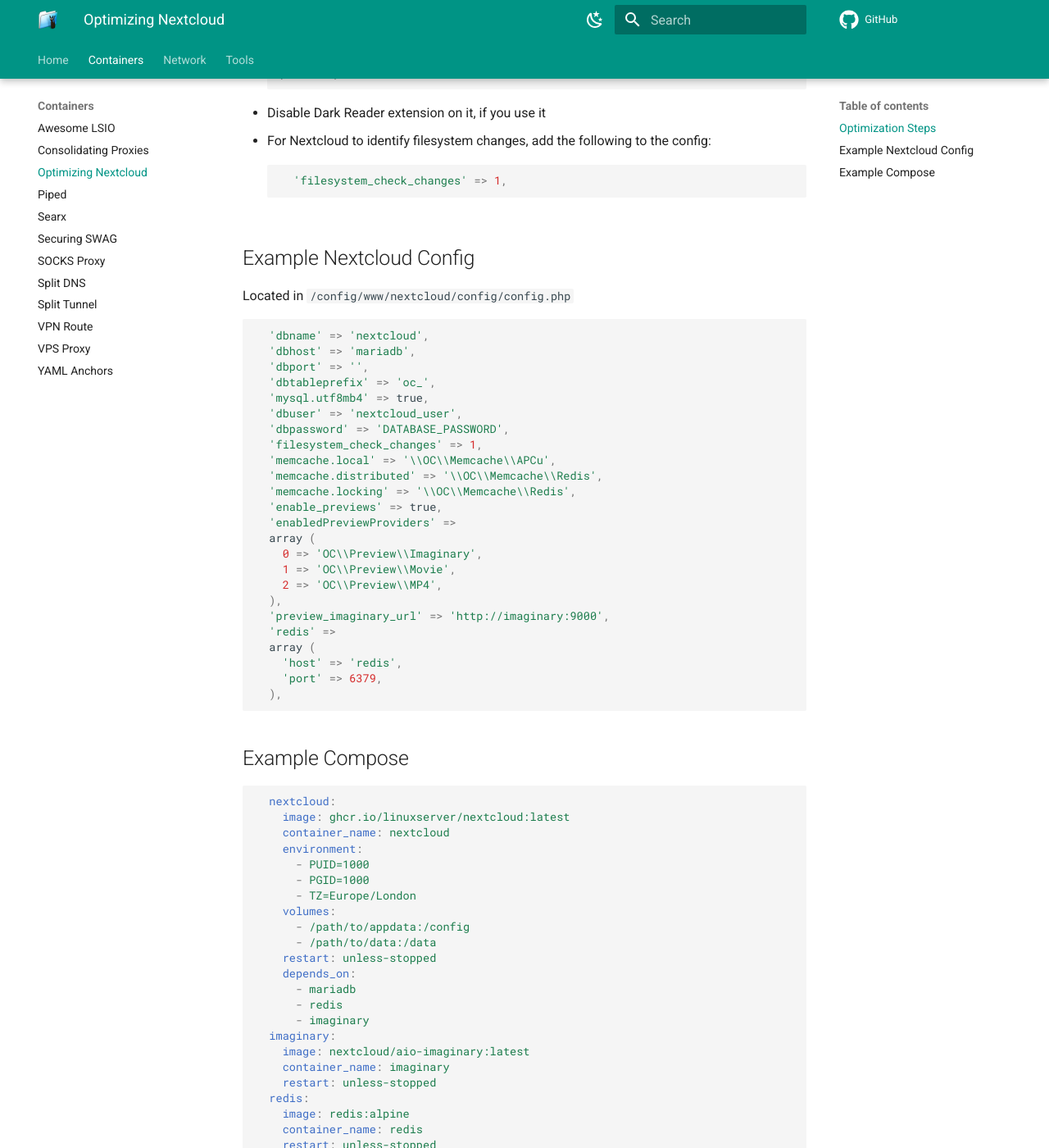
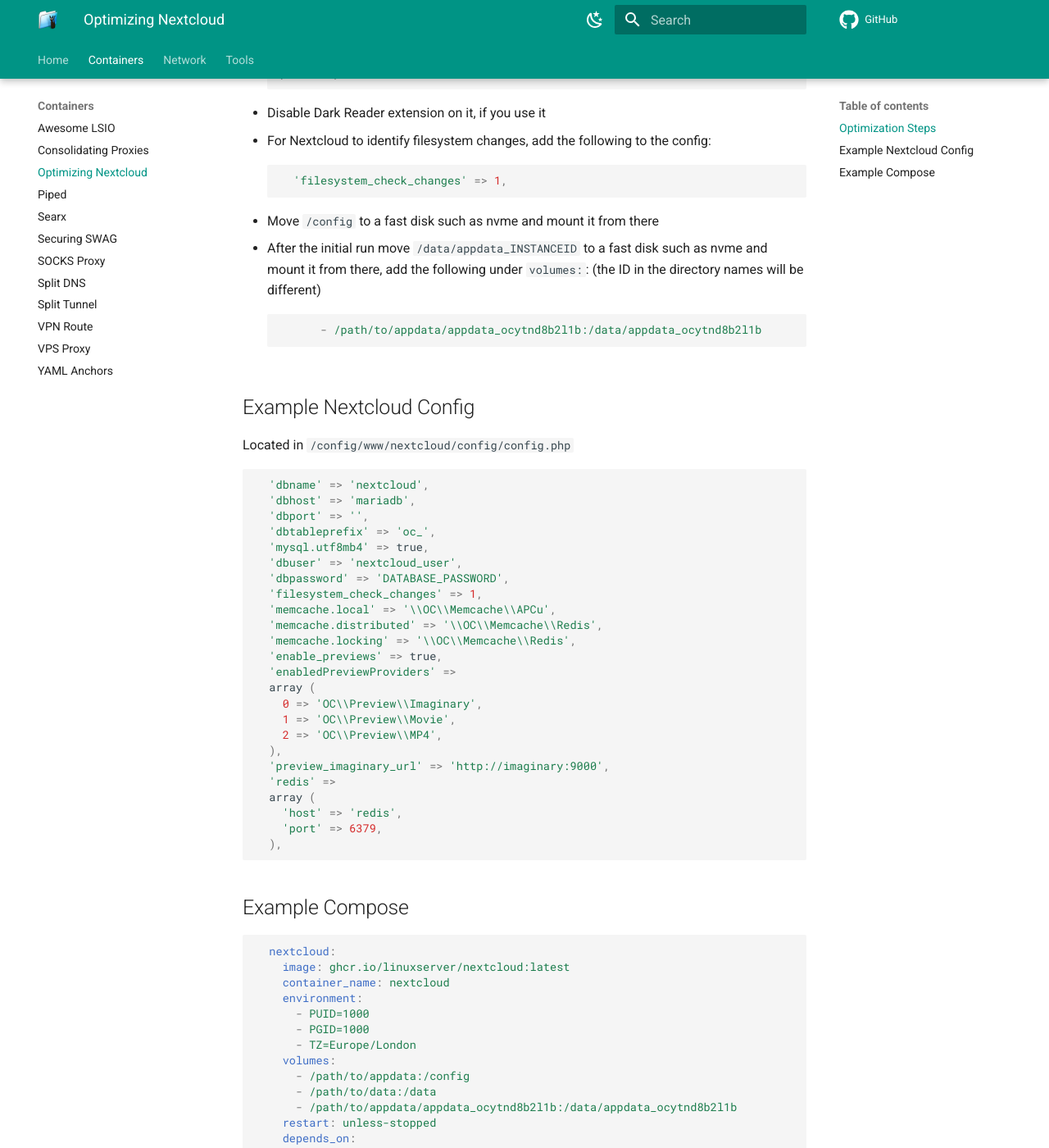
Before and after one commit to quietsy/advanced-configurations, an MkDocs documentation site: the page built from docs/nextcloud.md, in a window 1280 px wide and 1400 px high, scrolled down 825 px. Shown: the whole window at 82% size. Built offline with MkDocs 1.6.1 and Material for MkDocs 9.7.7, drawn with Linux system fonts in a browser that asks for light colours; comment, search, counter and statistics services are not loaded.

Commit message:
Added appdata optimization

````diff
--- a/docs/nextcloud.md
+++ b/docs/nextcloud.md
@@ -35,6 +35,11 @@
 - For Nextcloud to identify filesystem changes, add the following to the config:
 ```js
   'filesystem_check_changes' => 1,
+```
+- Move `/config` to a fast disk such as nvme and mount it from there
+- After the initial run move `/data/appdata_INSTANCEID` to a fast disk such as nvme and mount it from there, add the following under `volumes:`: (the ID in the directory names will be different)
+```Yaml
+      - /path/to/appdata/appdata_ocytnd8b2l1b:/data/appdata_ocytnd8b2l1b
 ```
 
 
@@ -79,6 +84,7 @@
     volumes:
       - /path/to/appdata:/config
       - /path/to/data:/data
+      - /path/to/appdata/appdata_ocytnd8b2l1b:/data/appdata_ocytnd8b2l1b
     restart: unless-stopped
     depends_on:
       - mariadb
````
